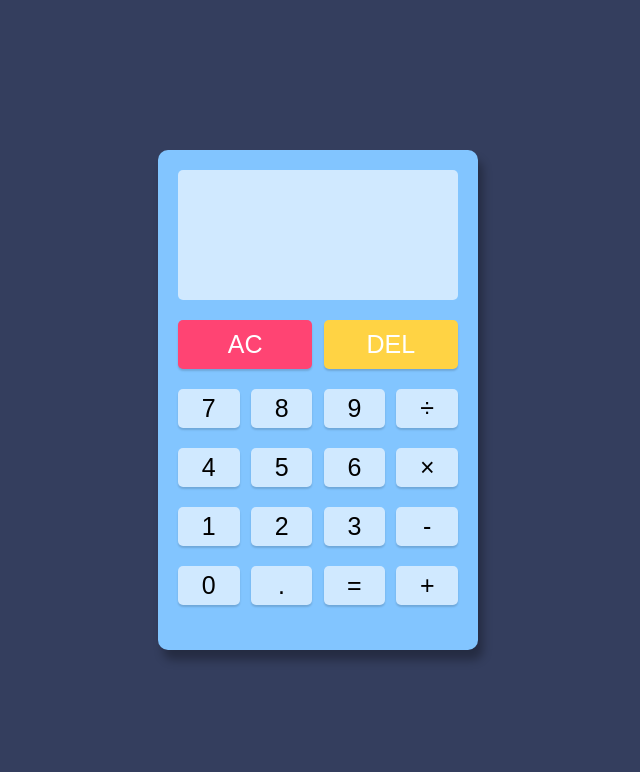
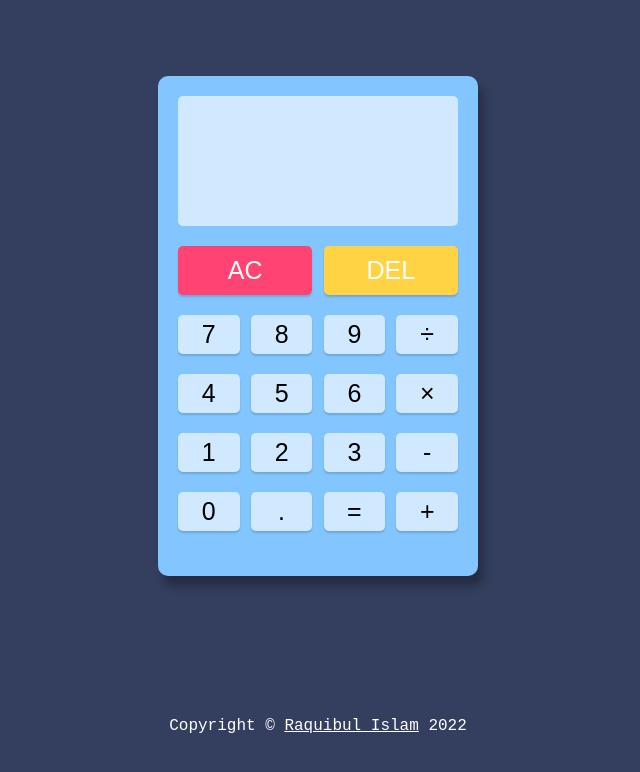
Before and after one commit to shubha360/web-calculator, a plain HTML site: page index.html in a window 1280 px wide. Shown: the whole page, without its empty margins (322-962 px from the left). Drawn offline with Linux system fonts and the light colour scheme.

Commit message:
complete

```diff
--- a/index.html
+++ b/index.html
@@ -1,11 +1,13 @@
 <!DOCTYPE html>
-<html>
+<html lang="en">
     <head>
         <meta charset="utf-8">
-        <meta name="description" content="">
-        <meta name="viewport" content="width=device-width">
+        <meta name="author" content="Raquibul Islam">
+        <meta name="viewport" content="width=device-width, initial-scale=1.0">
 
         <title>Calculator</title>
+        <link rel="icon" type="image/x-icon" href="images/calc_icon.ico">
+
         <link rel="stylesheet" href="styles.css">
         <script src="index.js" defer></script>
     </head>
@@ -46,5 +48,9 @@
                 </div>
             </div>
         </div>
+
+        <div class="credit">
+            <p>Copyright &copy; <a href="https://github.com/shubha360" target="_blank">Raquibul Islam</a> 2022</p>
+        </div>
     </body>
 </html>
--- a/index.js
+++ b/index.js
@@ -96,9 +96,8 @@ function delFunction() {
 
 function numberFunction(event) {
 
-	if (!resultIsEmpty) {
+	if (!resultIsEmpty)
 		reset();
-	}
 
 	if (inputTextString.length < 18) {
 
@@ -182,6 +181,9 @@ function equalFunction() {
 }
 
 function pointFunction() {
+
+	if (!resultIsEmpty)
+		reset();
 
 	if (inputTextString.length < 18) {
 
--- a/styles.css
+++ b/styles.css
@@ -22,6 +22,7 @@ body {
     display: flex;
     justify-content: center;
     align-items: center;
+    flex-wrap: wrap;
     background-color: var(--bgColor);
 }
 
@@ -103,3 +104,18 @@ button {
 .button-row.top #del {
     background-color: var(--buttonCOlor2);
 }
+
+.credit {
+    width: 100%;
+}
+
+.credit p {
+    font-size: 1.6rem;
+    text-align: center;
+    color: white;
+    align-self: flex-end;
+}
+
+.credit p a {
+    color: white;
+}
```
Also changed, not shown: images/calc_icon.ico (added), 1 other file.
